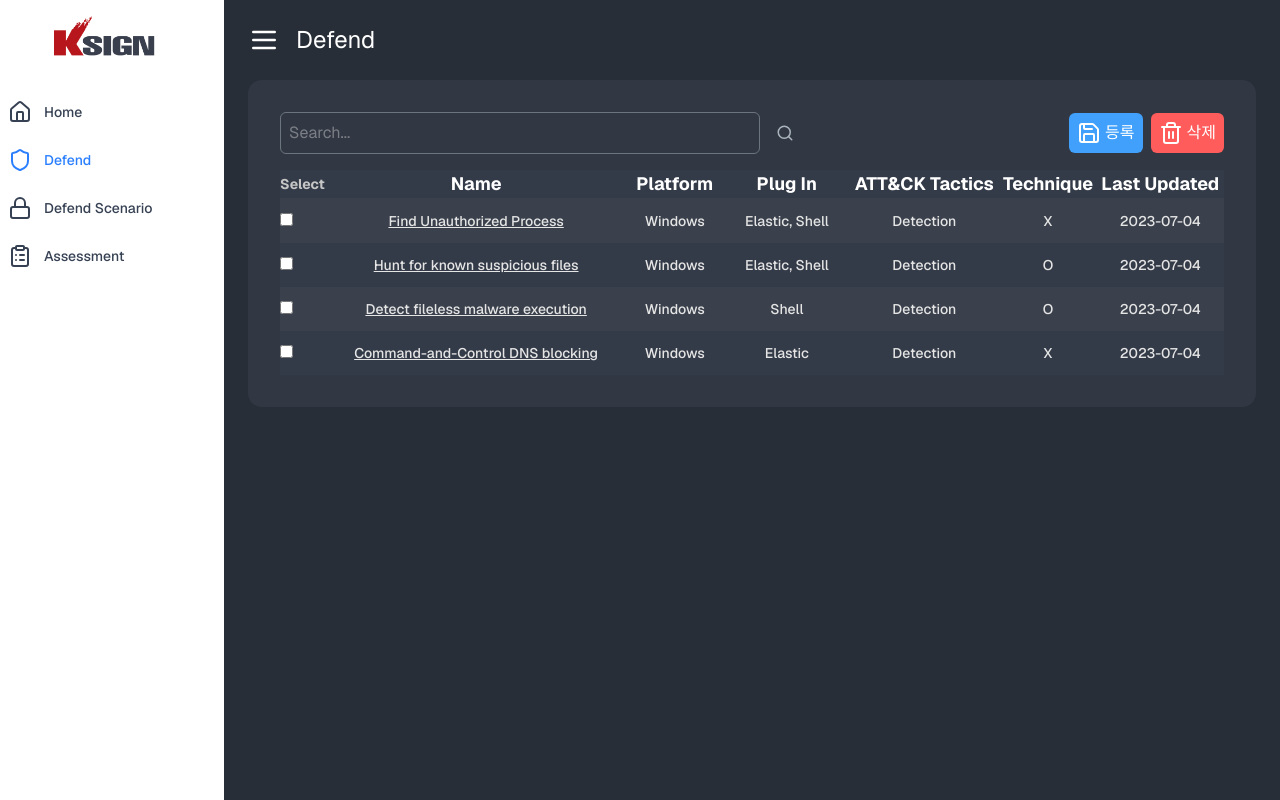
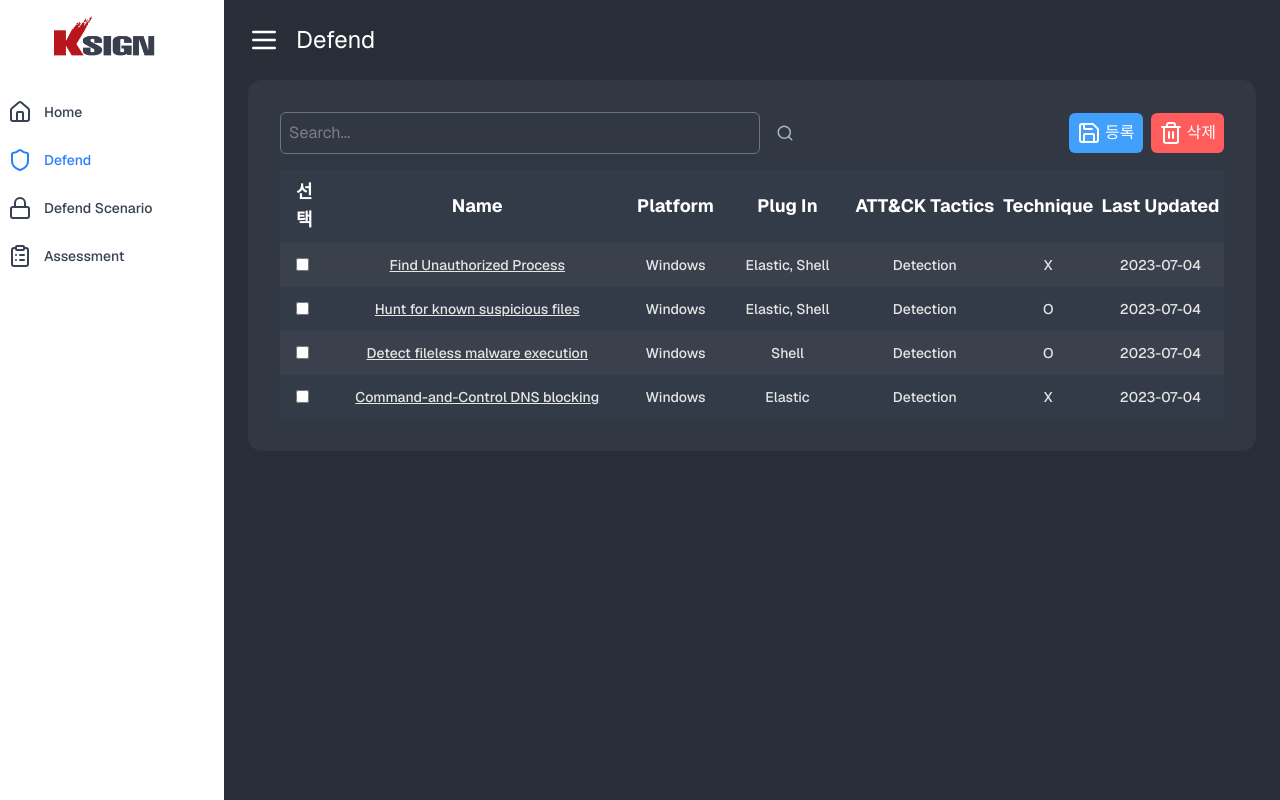
Before and after one commit to keonoh00/C-ITS, a Next.js app: page /defend in a window 1280 px wide. Built offline with nearby package versions, Linux system fonts and the light colour scheme.

Commit message:
Update relevant table

```diff
--- a/src/components/DefendTable/DefendTable.tsx
+++ b/src/components/DefendTable/DefendTable.tsx
@@ -75,15 +75,15 @@ export function DefendTable({ data = MOCK_DATA }: DefendTableProps) {
 
   const columns: TableColumn<DefendMethods>[] = [
     {
-      label: "Select",
-      className: "w-[5%]",
+      label: "선택",
+      className: "w-[5%] py-2 px-4 text-white text-lg font-bold",
       render: () => <input type="checkbox" />,
     },
     {
       label: "Name",
       render: (item) => (
         <span
-          className="underline cursor-pointer hover:text-blue-400 transition-colors"
+          className="underline cursor-pointer hover:text-blue-400 transition-colors text-left link"
           onClick={() => setOpen(true)}
         >
           {item.name}
```
